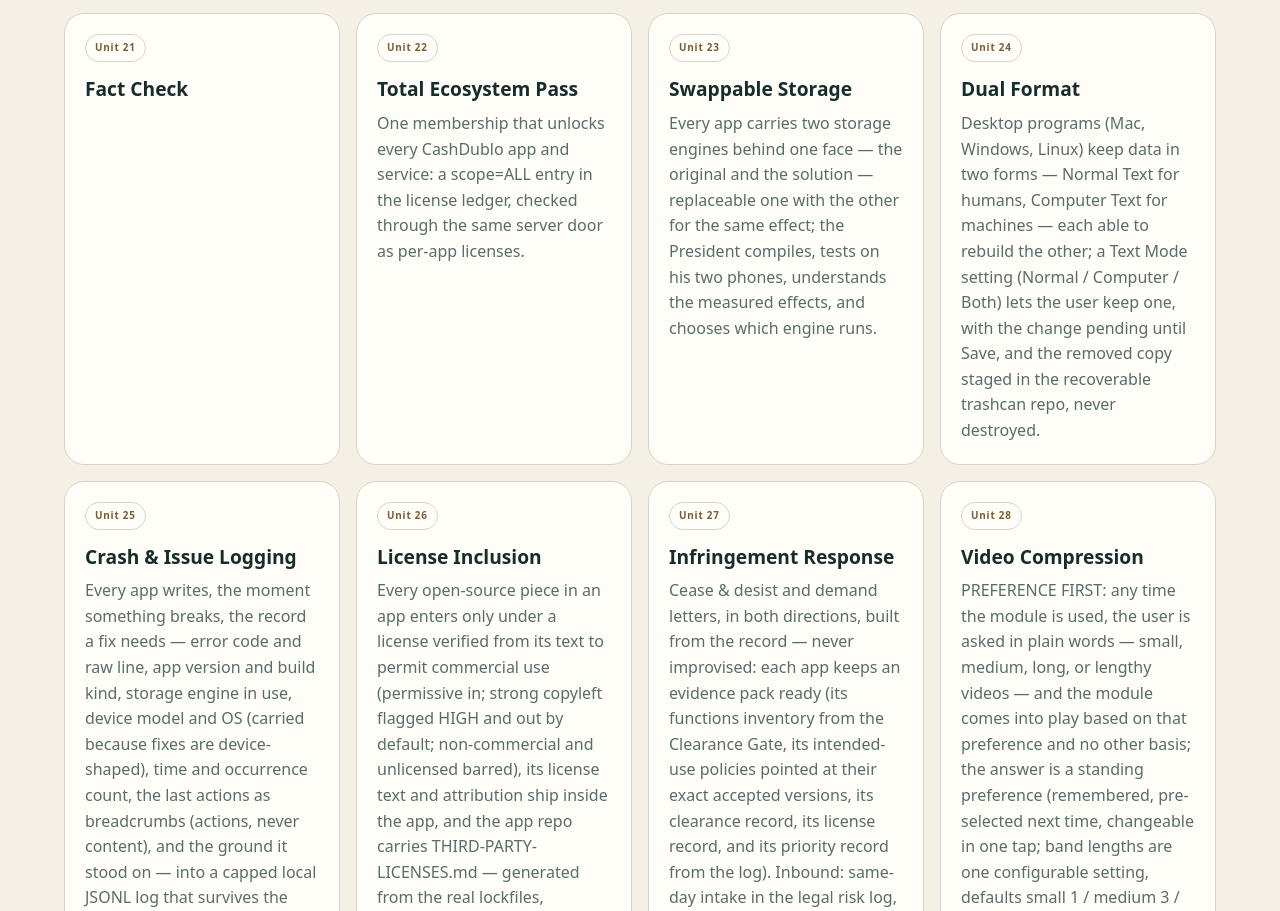
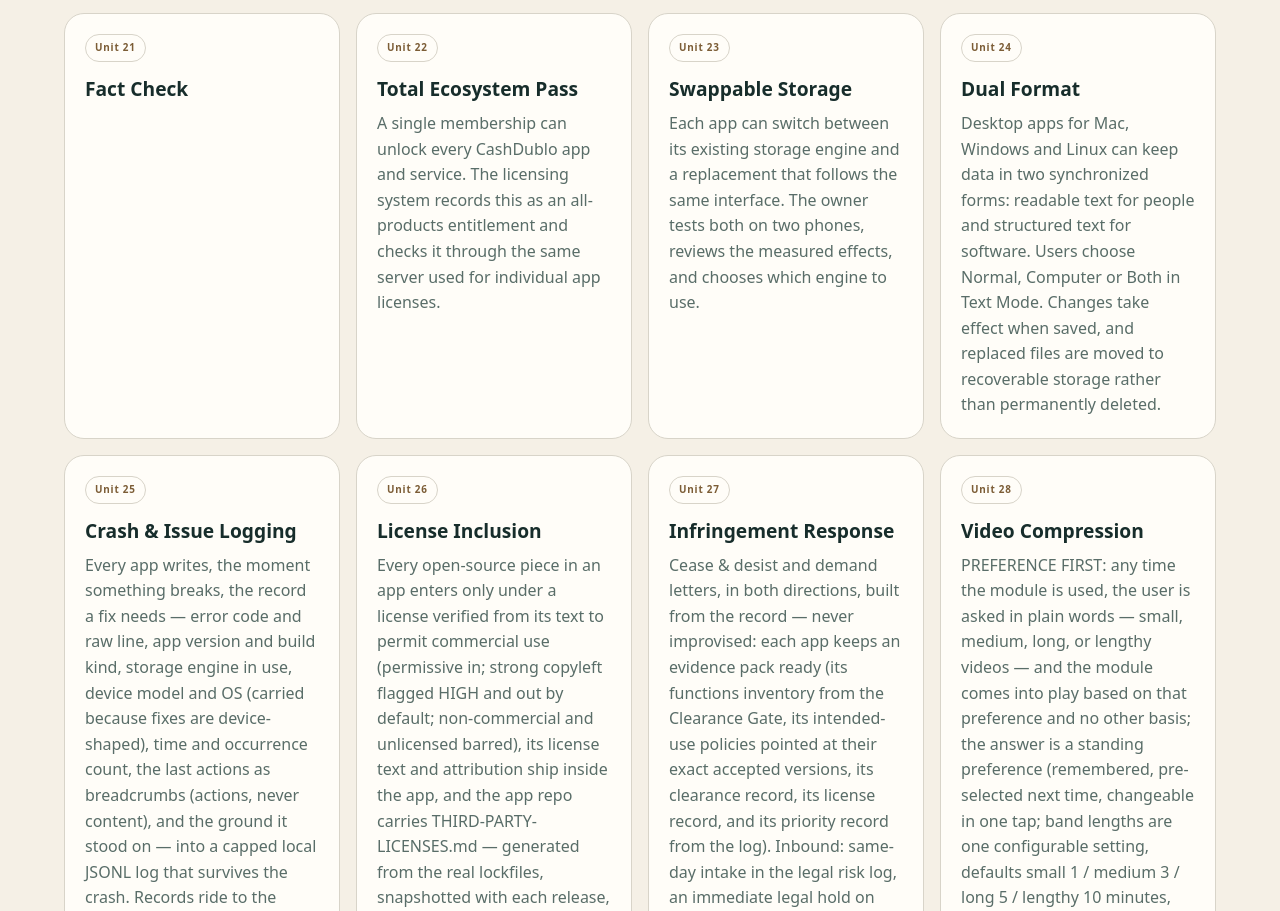
Before and after one commit to BigOdom1984/BigOdom1984.github.io, a plain HTML site: page course.html in a window 1280 px wide. Shown: the part 3121-4032 px from the top of the page. Drawn offline with Linux system fonts and the light colour scheme.

Commit message:
Rewrite technical course module descriptions in clear plain language

```diff
--- a/course.html
+++ b/course.html
@@ -56,9 +56,9 @@ html{scroll-behavior:smooth}body{overflow-wrap:anywhere}header,nav{min-width:0}n
 <article class="card"><span class="status">Unit 19</span><h2>Regional App Release</h2><p></p></article>
 <article class="card"><span class="status">Unit 20</span><h2>Hotel Comms</h2><p></p></article>
 <article class="card"><span class="status">Unit 21</span><h2>Fact Check</h2><p></p></article>
-<article class="card"><span class="status">Unit 22</span><h2>Total Ecosystem Pass</h2><p>One membership that unlocks every CashDublo app and service: a scope=ALL entry in the license ledger, checked through the same server door as per-app licenses.</p></article>
-<article class="card"><span class="status">Unit 23</span><h2>Swappable Storage</h2><p>Every app carries two storage engines behind one face — the original and the solution — replaceable one with the other for the same effect; the President compiles, tests on his two phones, understands the measured effects, and chooses which engine runs.</p></article>
-<article class="card"><span class="status">Unit 24</span><h2>Dual Format</h2><p>Desktop programs (Mac, Windows, Linux) keep data in two forms — Normal Text for humans, Computer Text for machines — each able to rebuild the other; a Text Mode setting (Normal / Computer / Both) lets the user keep one, with the change pending until Save, and the removed copy staged in the recoverable trashcan repo, never destroyed.</p></article>
+<article class="card"><span class="status">Unit 22</span><h2>Total Ecosystem Pass</h2><p>A single membership can unlock every CashDublo app and service. The licensing system records this as an all-products entitlement and checks it through the same server used for individual app licenses.</p></article>
+<article class="card"><span class="status">Unit 23</span><h2>Swappable Storage</h2><p>Each app can switch between its existing storage engine and a replacement that follows the same interface. The owner tests both on two phones, reviews the measured effects, and chooses which engine to use.</p></article>
+<article class="card"><span class="status">Unit 24</span><h2>Dual Format</h2><p>Desktop apps for Mac, Windows and Linux can keep data in two synchronized forms: readable text for people and structured text for software. Users choose Normal, Computer or Both in Text Mode. Changes take effect when saved, and replaced files are moved to recoverable storage rather than permanently deleted.</p></article>
 <article class="card"><span class="status">Unit 25</span><h2>Crash &amp; Issue Logging</h2><p>Every app writes, the moment something breaks, the record a fix needs — error code and raw line, app version and build kind, storage engine in use, device model and OS (carried because fixes are device-shaped), time and occurrence count, the last actions as breadcrumbs (actions, never content), and the ground it stood on — into a capped local JSONL log that survives the crash. Records ride to the production server only under the error-reporting option, land in a per-app error inbox the General reviews, become the cited fix list of the next build, and are watched after the fix ships: the code stopping on the new version confirms the fix and the experience gain; the code continuing reopens the item. A practice server emulator replays real production errors and generates the known error shapes, so staged fixes are proven in the lab before they ship — the point being fewer user help tickets. And when only the user can illuminate an issue, the app can ask them to send a more detailed report (the development feed: the log around the event plus their own words, sent by their own tap) for immediate resolution — it reaches development and the General, who may delegate the fix to the AI that built the app, graded through the verification chain.</p></article>
 <article class="card"><span class="status">Unit 26</span><h2>License Inclusion</h2><p>Every open-source piece in an app enters only under a license verified from its text to permit commercial use (permissive in; strong copyleft flagged HIGH and out by default; non-commercial and unlicensed barred), its license text and attribution ship inside the app, and the app repo carries THIRD-PARTY-LICENSES.md — generated from the real lockfiles, snapshotted with each release, checked by the Auditor against the build. The record is the legal defense: if the code is ever produced in court, it proves every third-party piece was lawfully used and its terms honored.</p></article>
 <article class="card"><span class="status">Unit 27</span><h2>Infringement Response</h2><p>Cease &amp; desist and demand letters, in both directions, built from the record — never improvised: each app keeps an evidence pack ready (its functions inventory from the Clearance Gate, its intended-use policies pointed at their exact accepted versions, its clearance record, its license record, and its priority record from the log). Inbound: same-day intake in the legal risk log, an immediate legal hold on every touching record, a draft answered claim-by-claim from the pack, and the reply deadline docketed as a tracked item. Outbound: demands drafted from the same pack and its priority proof, never beyond what the evidence supports. The house drafts, counsel reviews, the President decides — no letter sent on an AI&#x27;s word alone, no filing made by the house.</p></article>
```
